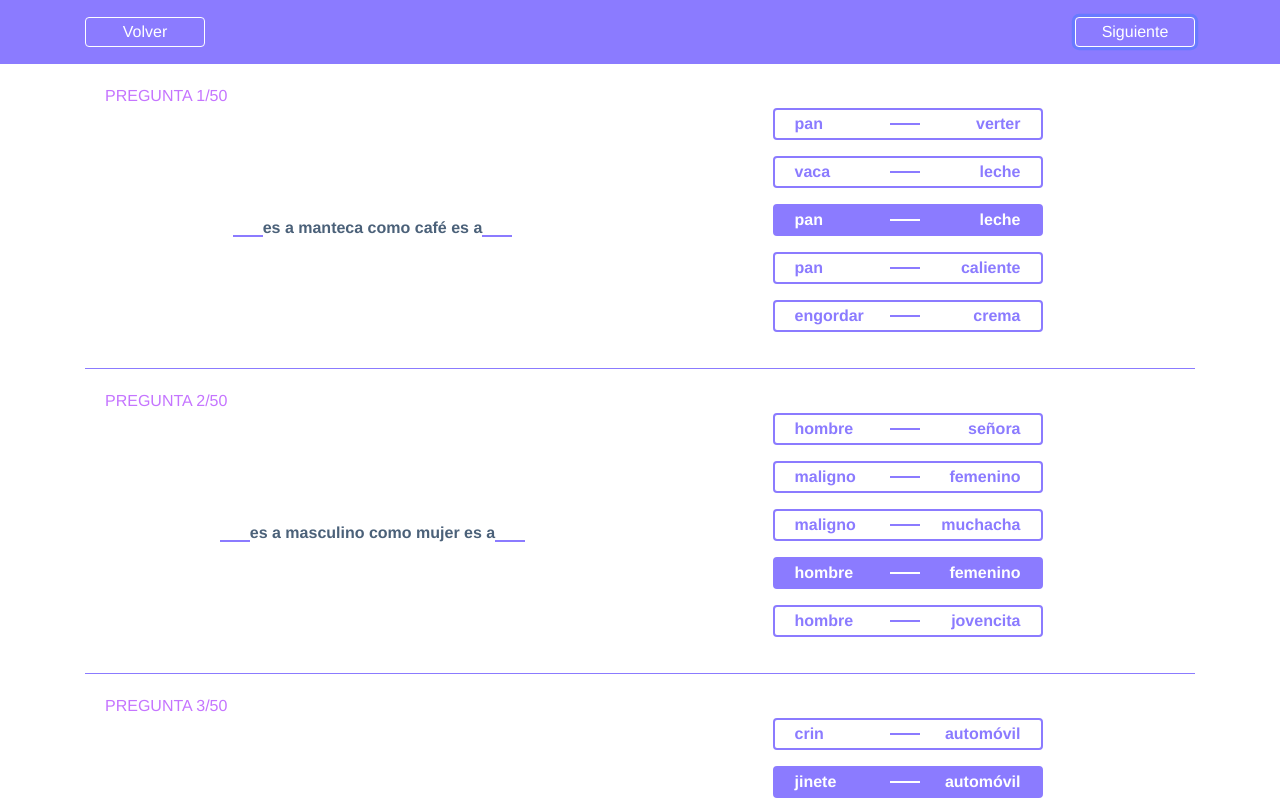
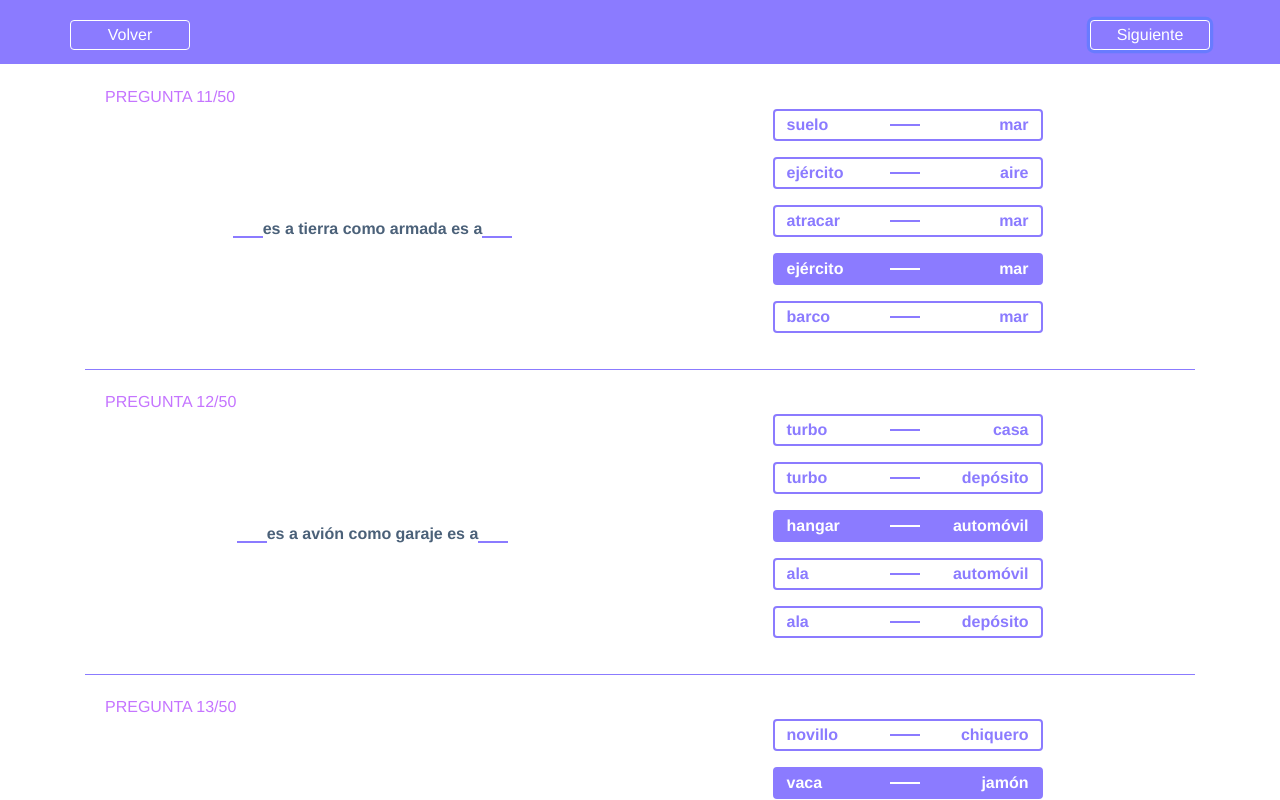
Before and after one commit to Mikjail/psicolab-ui, a Vue app: page / in a window 1280 px wide. Both pictures are taken after a click on the button "Siguiente". Shown: the top 800 px of the page. Built offline with nearby package versions, Linux system fonts and the light colour scheme.

Commit message:
VR-Pagination - Adding pagination to verbal reasoning test

```diff
--- a/src/App.vue
+++ b/src/App.vue
@@ -20,4 +20,15 @@ body {
 body{
   height: 100%;
 }
+.page-item {
+   &.active{
+     .page-link{
+       background-color: $primary !important;
+       border-color: $primary !important;
+     }
+   }
+   .page-link{
+     color: $primary;
+   }
+}
 </style>
--- a/src/components/NavBar.vue
+++ b/src/components/NavBar.vue
@@ -1,27 +1,62 @@
 <template>
-  <nav class="navbar">
+  <nav class="navbar fixed-top">
     <div class="container">
-      <button class="btn navbar__nav-btn">
-            Volver
-        </button>
-        <button class="btn navbar__nav-btn">
-            Siguiente
-        </button>
+      <div class="navbar__nav-btn">
+        <button class="btn navbar__nav-btn__back"
+        @click="onBack"
+        v-if="currentPage > 1">
+          Volver
+      </button>
+      <button class="btn navbar__nav-btn__next"
+          v-if="currentPage < totalPages"
+          @click="onNext">
+          Siguiente
+      </button>
+      </div>
     </div>
   </nav>
 </template>
 <script lang="ts">
-import { Vue, Component } from 'vue-property-decorator';
+import { Vue, Component, Prop } from 'vue-property-decorator';
 
 @Component
-export default class NavBar extends Vue {}
+export default class NavBar extends Vue {
+  @Prop({ required: true, default: 1 }) currentPage!: number;
+
+  @Prop({ required: true, default: 1 }) totalPages!: number;
+
+  onNext() {
+    this.$emit('onChangePage', this.currentPage + 1);
+  }
+
+  onBack() {
+    this.$emit('onChangePage', this.currentPage - 1);
+  }
+}
 </script>
 <style lang="scss">
 .navbar{
   background-color: $primary;
   height: 64px;
+  .container{
+    position: relative;
+  }
   &__nav-btn{
-    @include btn-outline-white;
+    position: absolute;
+    top: -12px;
+    left: 0;
+    right: 0;
+    bottom: 0;
+    &__back,
+    &__next{
+       @include btn-outline-white;
+    }
+    &__back {
+      float:left;
+    }
+    &__next{
+      float:right;
+    }
   }
 }
 </style>
--- a/src/components/VerbalTest.vue
+++ b/src/components/VerbalTest.vue
@@ -1,9 +1,9 @@
 <template>
   <div class="container verbal">
     <div class="verbal__question-section"
-    v-for="(question, index) in testData" :key="question.id">
+    v-for="(question, index) in currentList" :key="question.id">
       <div class="verbal__question-section__number">
-        PREGUNTA {{index+1}}/{{testData.length}}
+        PREGUNTA {{currentIndex(index)}}/{{totalItems}}
       </div>
       <div class="verbal__question-section__question-answer">
         <div class="verbal__question-section__question-answer__question">
@@ -36,24 +36,41 @@ import { VerbalReasoningDetail } from '../views/VerbalReasoning.vue';
 
 @Component
 export default class VerbalTest extends Vue {
-  @Prop({ required: true }) testData!: Array<VerbalReasoningDetail>;
+  @Prop({ required: true }) currentList!: Array<VerbalReasoningDetail>;
+
+  @Prop({ required: true, default: 1 }) currentPage!: number;
+
+  @Prop({ required: true, default: 1 }) totalItems!: number;
 
   questionSelected: any = {};
 
-  @Watch('testData')
+  @Watch('currentList')
   onMssgesChanged() {
-    this.testData.forEach((question) => {
+    this.currentList.forEach((question) => {
       this.$set(this.questionSelected, question.id, `${question.id}_${question.correct_answer}`);
     });
   }
+
+  currentIndex(index: number) {
+    const currentIndex = index + 1;
+    if (this.currentPage === 1) {
+      return currentIndex;
+    }
+    return (this.currentPage - 1) * 10 + currentIndex;
+  }
 }
 </script>
-
 <style scoped lang="scss">
 .verbal{
+  &__pagination{
+    margin-top: 30px;
+  }
   &__question-section {
     padding: 20px;
     border-bottom: 0.5px solid $primary;
+    &:last-of-type{
+      border-bottom: 0;
+    }
       &__number{
         color: $secondary;
         font-weight: 500;
@@ -90,12 +107,11 @@ export default class VerbalTest extends Vue {
               position: fixed;
               width: 0;
               &:checked + label{
-                  background-color: $primary;
-                  color:white;
-                  span{
-                      border-bottom: 2px solid white;
-                  }
-
+                background-color: $primary;
+                color:white;
+                span{
+                    border-bottom: 2px solid white;
+                }
               }
             }
             label{
@@ -104,7 +120,7 @@ export default class VerbalTest extends Vue {
                 width: 270px;
                 justify-content: space-between;
                 position: relative;
-                padding: 14px 20px;
+                padding: 14px 12px;
                 margin-bottom: 16px;
                 span{
                   position: absolute;
--- a/src/views/VerbalReasoning.vue
+++ b/src/views/VerbalReasoning.vue
@@ -1,7 +1,18 @@
 <template>
   <div class="verbal-reasoning">
-    <NavBar />
-    <VerbalTest :testData="testData"/>
+    <NavBar
+      v-on:onChangePage="onChangePage"
+      :totalPages="totalPages"
+      :currentPage="currentPage" />
+    <VerbalTest :currentList="currentList"
+      :currentPage="currentPage"
+      :totalItems="testData.length" />
+    <b-pagination
+      class="verbal__pagination"
+      align="center"
+      :totalRows="totalRows"
+      :perPage="pageSize"
+      v-model="currentPage" />
   </div>
 </template>
 <script lang="ts">
@@ -15,6 +26,12 @@ import testData from '../assets/data/verbal-reasoning.json';
 export default class VerbalReasoning extends Vue {
   testData: Array<VerbalReasoningDetail> = [] ;
 
+  totalPages = 1;
+
+  currentPage = 1;
+
+  pageSize = 10;
+
   mounted() {
     this.testData = testData.map((data: VerbalReasoningDetail) => {
       const newData = data;
@@ -24,8 +41,23 @@ export default class VerbalReasoning extends Vue {
       }));
       return newData;
     });
-    console.log(this.testData);
-    console.log(this.testData.length);
+    this.totalPages = Math.ceil(this.testData.length / this.pageSize);
+  }
+
+  onChangePage(page: number) {
+    this.currentPage = page;
+  }
+
+  get currentList() {
+    const items = this.testData;
+    return items.slice(
+      (this.currentPage - 1) * this.pageSize,
+      this.currentPage * this.pageSize,
+    );
+  }
+
+  get totalRows() {
+    return this.testData.length;
   }
 }
 
@@ -38,3 +70,8 @@ export interface VerbalReasoningDetail {
     correct_answer: string;
 }
 </script>
+<style lang="scss">
+  .verbal-reasoning{
+      margin-top: 65px;
+  }
+</style>
```
